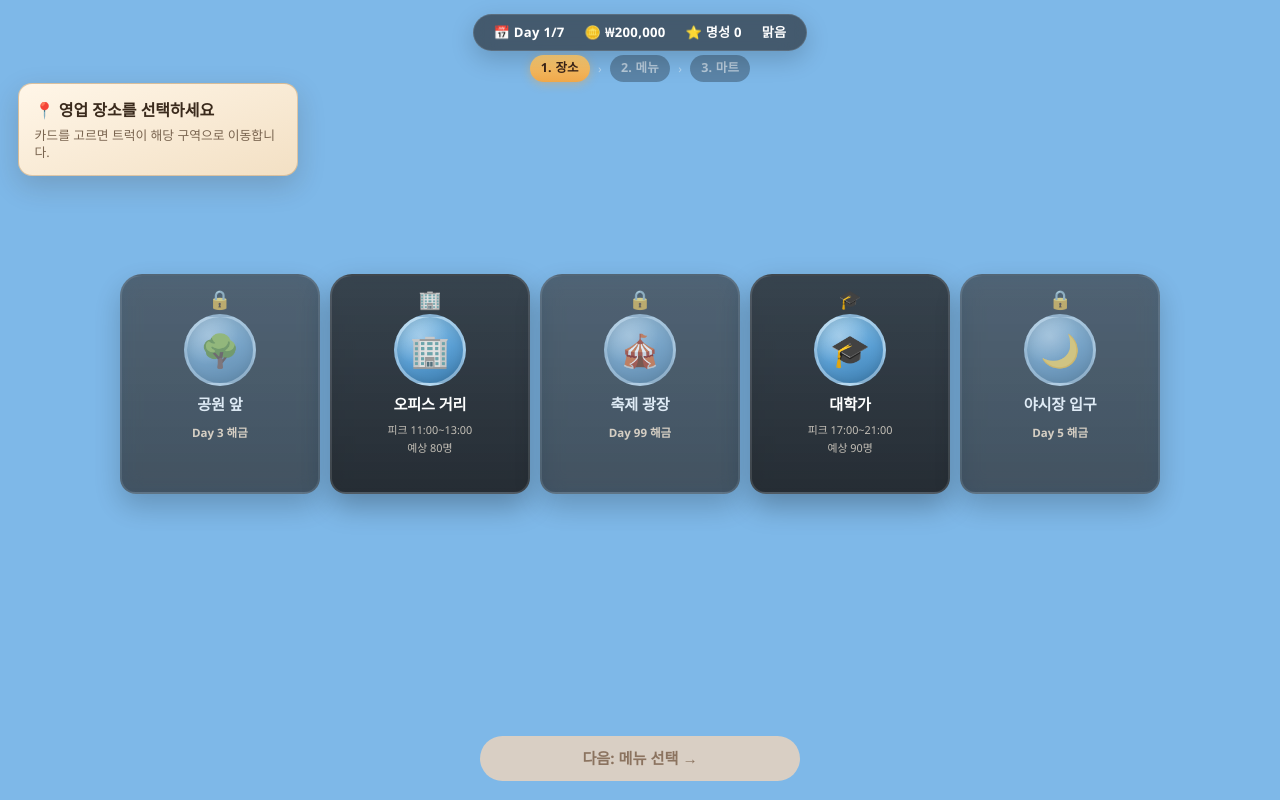
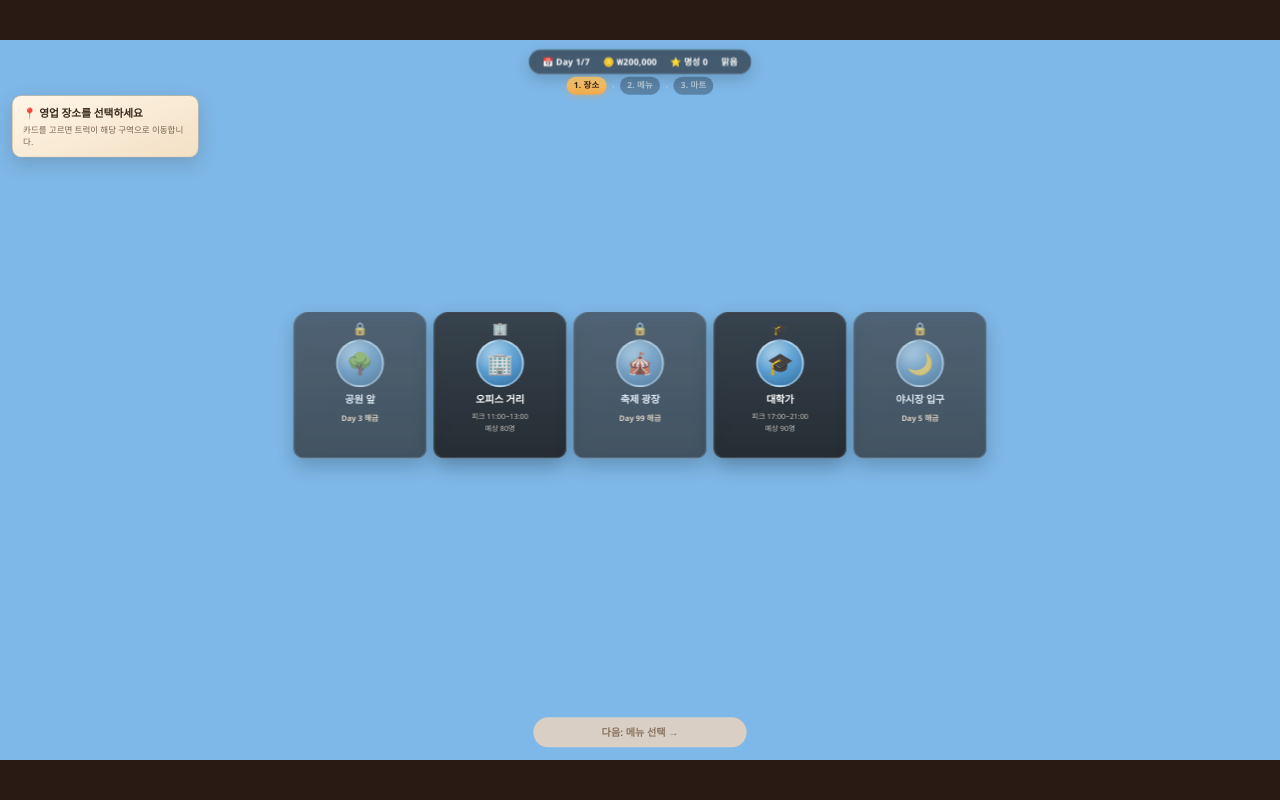
Before and after one commit to TakeOnlyHalf/grill-rush, a React (Vite) app: page / in a window 1280 px wide. Both pictures are taken after a click on the button "처음부터". Built offline with nearby package versions, Linux system fonts and the light colour scheme; no server answers; a web font is replaced by a local one.

Commit message:
화면 크기에 따른 UI 해상도 고정

```diff
--- a/src/App.tsx
+++ b/src/App.tsx
@@ -1,4 +1,5 @@
 import { GameProvider, useGameState } from './state/GameContext'
+import GameViewport from './components/GameViewport'
 import TitlePhase from './phases/TitlePhase'
 import StoryPhase from './phases/StoryPhase'
 import PrepPhase from './phases/PrepPhase'
@@ -50,7 +51,9 @@ function AppShell() {
 export default function App() {
   return (
     <GameProvider>
-      <AppShell />
+      <GameViewport>
+        <AppShell />
+      </GameViewport>
     </GameProvider>
   )
 }
--- /dev/null
+++ b/src/components/GameViewport.tsx
@@ -0,0 +1,46 @@
+import { useEffect, useState, type ReactNode } from 'react'
+import { GAME_DESIGN_H, GAME_DESIGN_W } from '../config/viewport'
+
+function fitScale() {
+  if (typeof window === 'undefined') return 1
+  return Math.min(1, window.innerWidth / GAME_DESIGN_W, window.innerHeight / GAME_DESIGN_H)
+}
+
+/**
+ * Locks the game to a fixed design resolution.
+ * Scale never exceeds 1 (no upscaling on large monitors);
+ * shrinks uniformly when the window is smaller.
+ */
+export default function GameViewport({ children }: { children: ReactNode }) {
+  const [scale, setScale] = useState(fitScale)
+
+  useEffect(() => {
+    const update = () => setScale(fitScale())
+    update()
+    window.addEventListener('resize', update)
+    return () => window.removeEventListener('resize', update)
+  }, [])
+
+  return (
+    <div className="game-viewport-host">
+      <div
+        className="game-viewport-frame"
+        style={{
+          width: GAME_DESIGN_W * scale,
+          height: GAME_DESIGN_H * scale,
+        }}
+      >
+        <div
+          className="game-viewport"
+          style={{
+            width: GAME_DESIGN_W,
+            height: GAME_DESIGN_H,
+            transform: `scale(${scale})`,
+          }}
+        >
+          {children}
+        </div>
+      </div>
+    </div>
+  )
+}
--- /dev/null
+++ b/src/config/viewport.ts
@@ -0,0 +1,3 @@
+/** Fixed game canvas size — UI never grows past this; only scales down to fit. */
+export const GAME_DESIGN_W = 1920
+export const GAME_DESIGN_H = 1080
--- a/src/pixi/scenes/PrepLocationScene.ts
+++ b/src/pixi/scenes/PrepLocationScene.ts
@@ -92,7 +92,7 @@ export function createPrepLocationScene(
   let truckSprite: Sprite | null = null
 
   function stagingX(): number {
-    return bgW * 0.06
+    return bgW * 0.1
   }
 
   function locationX(id: string): number {
--- a/src/styles/game.css
+++ b/src/styles/game.css
@@ -84,16 +84,47 @@ body {
   -webkit-font-smoothing: antialiased;
 }
 
+/* Fixed design canvas — never upscales; shrinks to fit via GameViewport */
+.game-viewport-host {
+  width: 100vw;
+  height: 100vh;
+  height: 100dvh;
+  display: flex;
+  align-items: center;
+  justify-content: center;
+  overflow: hidden;
+  background: #2a1a14;
+}
+
+.game-viewport-frame {
+  position: relative;
+  flex-shrink: 0;
+  overflow: hidden;
+}
+
+.game-viewport {
+  position: absolute;
+  top: 0;
+  left: 0;
+  transform-origin: top left;
+  overflow: hidden;
+}
+
 .app-shell {
-  min-height: 100vh;
+  box-sizing: border-box;
+  width: 100%;
+  height: 100%;
+  min-height: 100%;
   max-width: 1100px;
   margin: 0 auto;
   padding: 1rem 1.25rem 2rem;
+  overflow: auto;
 }
 
 .app-shell--bleed {
   max-width: none;
   padding: 0;
+  overflow: hidden;
 }
 
 .visually-hidden {
@@ -246,7 +277,9 @@ body {
 
 /* Title — full-bleed daytime artwork */
 .phase-title {
-  min-height: 100vh;
+  width: 100%;
+  height: 100%;
+  min-height: 100%;
   gap: 0;
 }
 
@@ -256,8 +289,9 @@ body {
   flex-direction: column;
   justify-content: flex-end;
   align-items: center;
-  min-height: 100vh;
-  min-height: 100dvh;
+  width: 100%;
+  height: 100%;
+  min-height: 100%;
   overflow: hidden;
   background: #c9a882;
 }
@@ -320,8 +354,9 @@ body {
 }
 
 .title-stage--story {
-  min-height: 100vh;
-  min-height: 100dvh;
+  width: 100%;
+  height: 100%;
+  min-height: 100%;
 }
 
 .title-actions {
@@ -683,8 +718,8 @@ body:has(.phase-prep-supply) {
 
 .phase-prep-full {
   position: relative;
-  width: 100vw;
-  height: 100vh;
+  width: 100%;
+  height: 100%;
   overflow: hidden;
 }
 
@@ -701,8 +736,8 @@ body:has(.phase-prep-supply) {
 
 .phase-prep-supply {
   position: relative;
-  width: 100vw;
-  height: 100vh;
+  width: 100%;
+  height: 100%;
   overflow: hidden;
   display: flex;
   flex-direction: column;
@@ -881,7 +916,7 @@ body:has(.phase-prep-supply) {
   left: 50%;
   top: 48%;
   transform: translate(-50%, -50%);
-  width: min(1040px, calc(100vw - 1.5rem));
+  width: min(1040px, calc(100% - 1.5rem));
   z-index: 2;
   pointer-events: auto;
 }
@@ -1518,8 +1553,9 @@ body:has(.phase-prep-supply) {
   --vn-accent-2: var(--day-sky);
   --vn-muted: var(--day-muted);
   position: relative;
-  min-height: 100vh;
-  min-height: 100dvh;
+  width: 100%;
+  height: 100%;
+  min-height: 100%;
   gap: 0;
 }
 
@@ -1528,8 +1564,9 @@ body:has(.phase-prep-supply) {
   display: flex;
   flex-direction: column;
   justify-content: flex-end;
-  min-height: 100vh;
-  min-height: 100dvh;
+  width: 100%;
+  height: 100%;
+  min-height: 100%;
   overflow: hidden;
   cursor: pointer;
   background: var(--day-sky);
@@ -1755,77 +1792,3 @@ body:has(.phase-prep-supply) {
     transition: none;
   }
 }
-
-@media (max-width: 860px) {
-  .night-layout,
-  .minigame-slots {
-    grid-template-columns: 1fr;
-  }
-
-  .prep-loc-card {
-    max-width: 200px;
-    font-size: 0.85rem;
-  }
-
-  .prep-supply-grid,
-  .prep-supply-grid--market {
-    grid-template-columns: 1fr;
-  }
-
-  .prep-supply-screen {
-    padding: 0.35rem 0.75rem 0;
-  }
-
-  .prep-supply-header h2 {
-    font-size: 1.35rem;
-  }
-
-  .prep-hint-board {
-    top: 4.6rem;
-    left: 0.6rem;
-    max-width: min(240px, 55vw);
-    padding: 0.65rem 0.75rem;
-  }
-
-  .prep-loc-strip-wrap {
-    top: auto;
-    bottom: 5.2rem;
-    transform: translateX(-50%);
-    width: calc(100vw - 0.75rem);
-  }
-
-  .loc-strip {
-    gap: 0.35rem;
-    overflow-x: auto;
-    padding-bottom: 0.25rem;
-  }
-
-  .loc-card {
-    min-height: 160px;
-    padding: 0.55rem 0.35rem 0.55rem;
-    border-radius: 16px 16px 12px 12px;
-  }
-
-  .loc-card-thumb {
-    width: 52px;
-    height: 52px;
-  }
-
-  .loc-card-thumb-emoji {
-    font-size: 1.45rem;
-  }
-
-  .loc-card-name {
-    font-size: 0.72rem;
-  }
-
-  .loc-card-meta small,
-  .loc-card-lock {
-    font-size: 0.58rem;
-  }
-
-  .vn-slot {
-    width: min(42vw, 200px);
-    height: min(48vh, 380px);
-  }
-}
```
